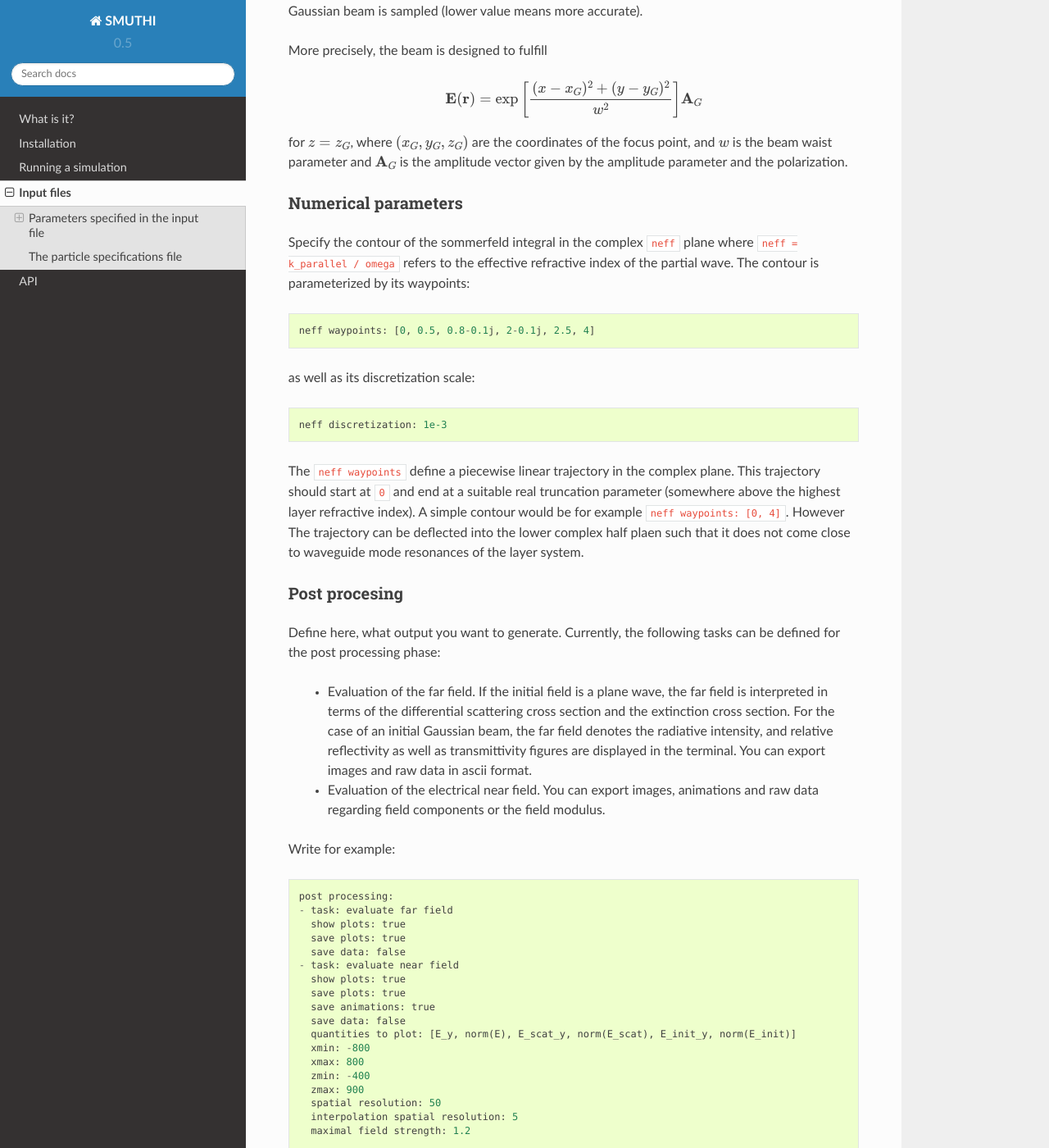
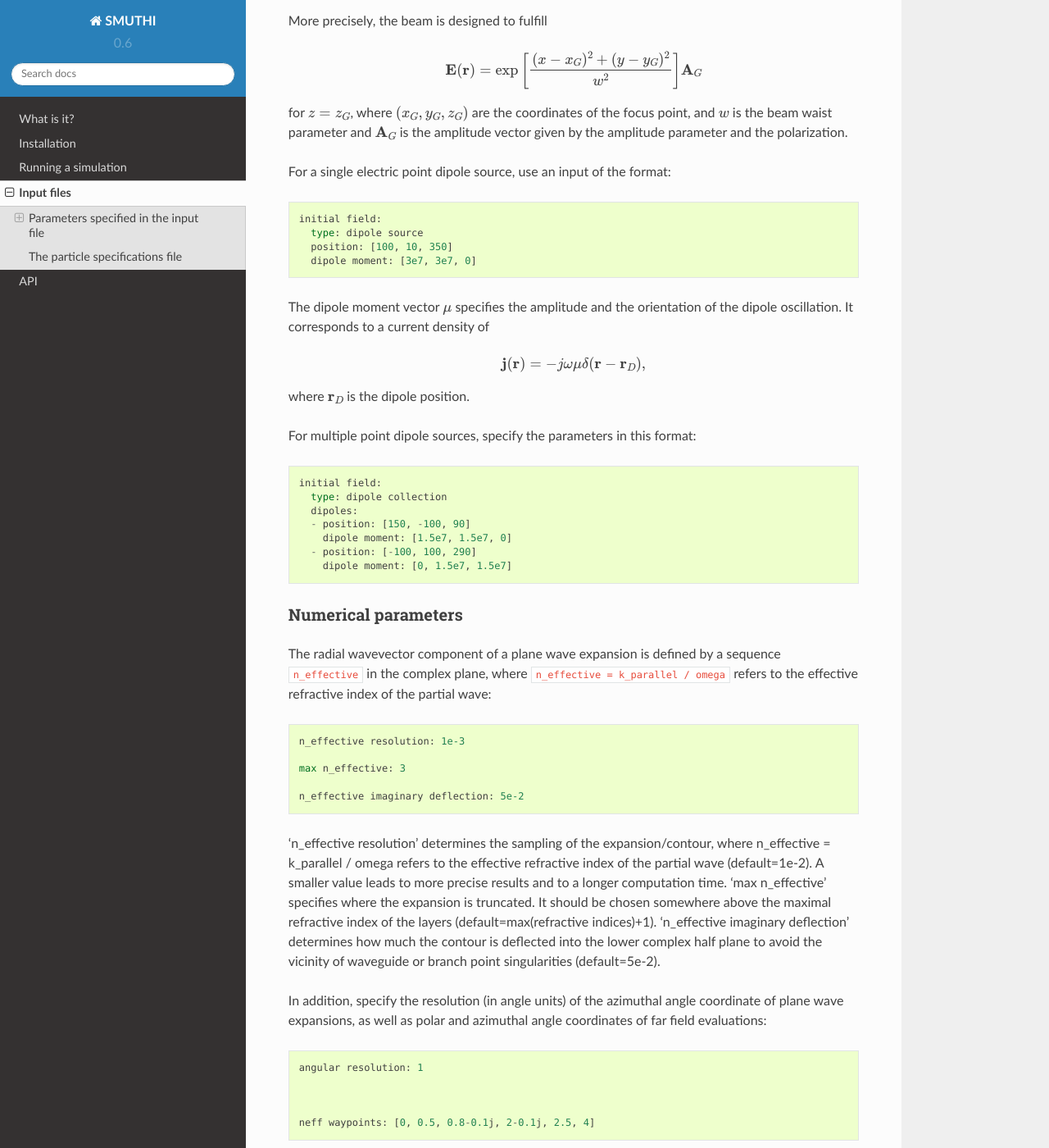
Before and after one commit to AmosEgel/smuthi, a Sphinx documentation site: the page built from docs/input_files.rst, in a window 1280 px wide and 1400 px high, scrolled down 4000 px. Shown: the whole window at 82% size. Built offline with Sphinx 7.4.7 and the Read the Docs theme 2.0.0, drawn with Linux system fonts in a browser that asks for light colours; some of the changed text lies outside the part shown.

```diff
--- a/README.rst
+++ b/README.rst
@@ -11,6 +11,10 @@ License: SMUTHI is provided under the MIT license.
 Author: Amos Egel. Mail to amos.egel@kit.edu for support or to report a problem.
 
 For a guide how to install and use the software, see the `documentation <http://smuthi.readthedocs.io>`_.
+
+What's new in version 0.6
+--------------------------
+Dipole sources are supported as initial field.
 
 What's new in version 0.5
 --------------------------
@@ -43,4 +47,4 @@ Planned updates for future versions
 Things to be implemented next:
 
  - faster evaluation of particle coupling
- - dipole excitation
+ - faster (and less memory intense) evaluation of near field
--- a/docs/conf.py
+++ b/docs/conf.py
@@ -64,9 +64,9 @@ author = 'Amos Egel'
 # built documents.
 #
 # The short X.Y version.
-version = '0.5'
+version = '0.6'
 # The full version, including alpha/beta/rc tags.
-release = '0.5'
+release = '0.6.0'
 
 # The language for content autogenerated by Sphinx. Refer to documentation
 # for a list of supported languages.
--- a/docs/input_files.rst
+++ b/docs/input_files.rst
@@ -9,12 +9,16 @@ In the following, the parameters which can be specified in the input file are li
 
 Length unit
 ------------
-Declare here the unit in which you want to specify all lengths.
-It has no influence on the calculations and can be chosen arbitrarily.
-This field is mainly there to remind the user that all lengths have to be specified in consistent units.
-In addition, it is used for the axis annotation of output plots::
+Declare here the units in which you want to specify lengths and angles. The length unit has no influence on the
+calculations and can be chosen arbitrarily. This field is mainly there to remind the user that all lengths have to be
+specified in consistent units. In addition, it is used for the axis annotation of output plots.
+The angle units can be 'degree', otherwise radians are assumed.
+
 
    length unit: nm
+
+   angle unit: degree
+
 
 Vacuum wavelength
 ------------------
@@ -127,8 +131,8 @@ The format of the particle specifications file is described below, see `The part
 Initial field
 ---------------
 
-Currently, plane waves and Gaussian beams (more precisely: beams with Gaussian transverse cross-section) are implemented
-as the initial excitation.
+Currently, plane waves and beams with Gaussian transverse cross-section are implemented, as well as single or multiple
+electric point dipole sources.
 
 For plane waves, specify the initial field in the following format::
 
@@ -172,11 +176,9 @@ For Gaussian beams, specify the input in this format::
     amplitude: 1
     focus point: [0, 0, 0]
     beam waist: 1000
-    angular resolution: 1
 
 The Gaussian beam amplitude corresponds to the electric field value at the focus point. The beam waist parameter
-describes the transverse width of the beam near the focus point. The angular resolution parameter is in angle units
-and determines how fine the plane wave expansion of the Gaussian beam is sampled (lower value means more accurate).
+describes the transverse width of the beam near the focus point.
 
 More precisely, the beam is designed to fulfill
 
@@ -185,22 +187,60 @@ More precisely, the beam is designed to fulfill
 for :math:`z=z_G`, where :math:`(x_G,y_G,z_G)` are the coordinates of the focus point, and :math:`w` is the beam waist
 parameter and :math:`\mathbf{A}_G` is the amplitude vector given by the amplitude parameter and the polarization.
 
+
+For a single electric point dipole source, use an input of the format::
+
+   initial field:
+     type: dipole source
+     position: [100, 10, 350]
+     dipole moment: [3e7, 3e7, 0]
+
+The dipole moment vector :math:`\mathbf{\mu}` specifies the amplitude and the orientation of the dipole oscillation.
+It corresponds to a current density of
+
+.. math:: \mathbf{j}(\mathbf{r}) = -j \omega \mathbf{\mu} \delta(\mathbf{r} - \mathbf{r}_D),
+
+where :math:`\mathbf{r}_D` is the dipole position.
+
+For multiple point dipole sources, specify the parameters in this format::
+
+   initial field:
+     type: dipole collection
+     dipoles:
+     - position: [150, -100, 90]
+       dipole moment: [1.5e7, 1.5e7, 0]
+     - position: [-100, 100, 290]
+       dipole moment: [0, 1.5e7, 1.5e7]
+
+
 Numerical parameters
 ----------------------
 
-Specify the contour of the sommerfeld integral in the complex :code:`neff` plane where :code:`neff = k_parallel / omega` refers to the effective refractive index of the partial wave. The contour is parameterized by its waypoints::
+The radial wavevector component of a plane wave expansion is defined by a sequence :code:`n_effective` in the complex
+plane, where :code:`n_effective = k_parallel / omega` refers to the effective refractive index of the partial wave::
+
+   n_effective resolution: 1e-3
+
+   max n_effective: 3
+
+   n_effective imaginary deflection: 5e-2
+
+'n_effective resolution' determines the sampling of the expansion/contour, where n_effective = k_parallel / omega
+refers to the effective refractive index of the partial wave (default=1e-2). A smaller value leads to more precise
+results and to a longer computation time.
+'max n_effective' specifies where the expansion is truncated. It should be chosen somewhere above the maximal
+refractive index of the layers (default=max(refractive indices)+1).
+'n_effective imaginary deflection' determines how much the contour is deflected into the lower complex half plane to
+avoid the vicinity of waveguide or branch point singularities (default=5e-2).
+
+In addition, specify the resolution (in angle units) of the azimuthal angle coordinate of plane wave expansions, as well
+as polar and azimuthal angle coordinates of far field evaluations::
+
+   angular resolution: 1
+
+
 
    neff waypoints: [0, 0.5, 0.8-0.1j, 2-0.1j, 2.5, 4]
-
-as well as its discretization scale::
-
-   neff discretization: 1e-3
-
-The :code:`neff waypoints` define a piecewise linear trajectory in the complex plane. This trajectory should start at
-:code:`0` and end at a suitable real truncation parameter (somewhere above the highest layer refractive index).
-A simple contour would be for example :code:`neff waypoints: [0, 4]`. However
-The trajectory can be deflected into the lower complex half plaen such that it does not come close to waveguide mode
-resonances of the layer system.
 
 
 Post procesing
--- a/setup.py
+++ b/setup.py
@@ -8,7 +8,7 @@ def read(fname):
 
 setup(
     name="SMUTHI",
-    version="0.5.0",
+    version="0.6.0",
     author="Amos Egel",
     author_email="amos.egel@kit.edu",
     url='https://gitlab.com/AmosEgel/smuthi',
```
Also changed, not shown: docs/about_smuthi.rst (+46 -12 lines), release_checklist.rst (added, +13 -0 lines), docs/images/norm_E_scat_dipole.png (added), docs/images/norm_E_scat_gauss.png (added), 3 other files.
